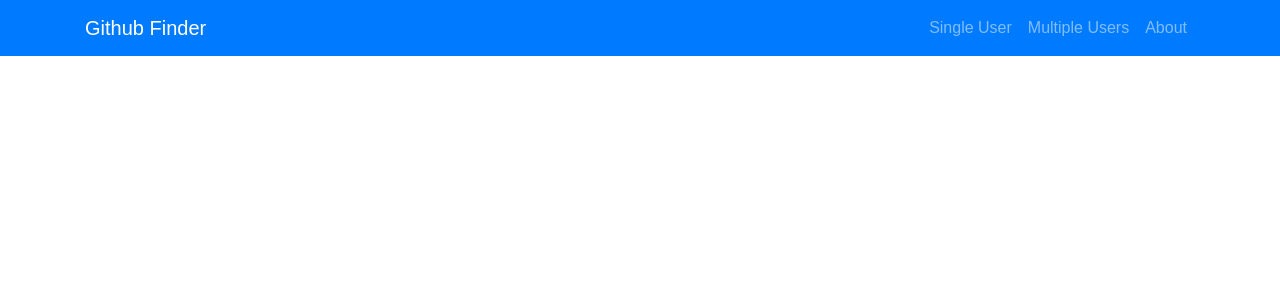
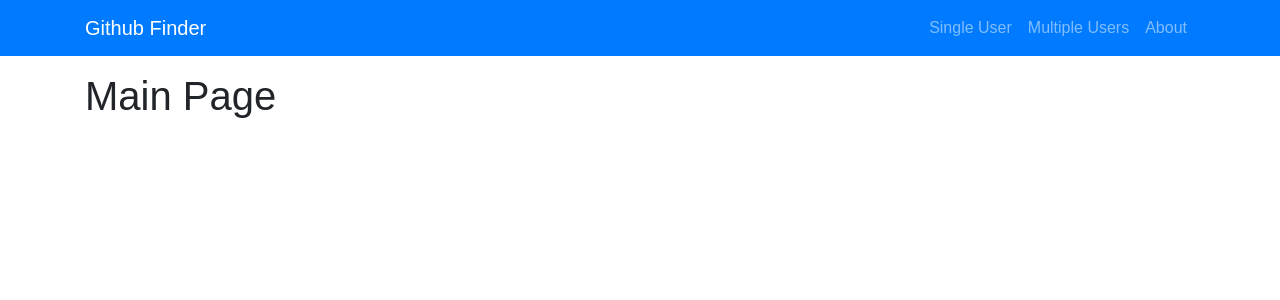
Before and after one commit to DariuszOkonski/react-github-finder, a React (Create React App) app: page / in a window 1280 px wide. Shown: the top 300 px of the page. Built offline with nearby package versions, Linux system fonts and the light colour scheme.

Commit message:
prepare basic routes for app

```diff
--- a/src/App.jsx
+++ b/src/App.jsx
@@ -1,13 +1,25 @@
 import React from 'react';
 import './index.css';
 import Navigation from './Navigation/Navigation';
-import { BrowserRouter } from 'react-router-dom';
+import { BrowserRouter, Switch, Route } from 'react-router-dom';
 
 function App() {
   return (
     <BrowserRouter basename={process.env.PUBLIC_URL}>
       <div className="App">
         <Navigation />
+
+        <div className="container mt-3">
+          <Switch>
+            <Route exact path='/' render={() => <h1>Main Page</h1>} />
+            <Route exact path='/single-user' render={() => <h1>Single User</h1>} />
+            <Route exact path='/multiple-users' render={() => <h1>Multiple Users</h1>} />
+            <Route exact path='/about' render={() => <h1>About</h1>} />
+            <Route render={() => <h1>ERROR</h1>} />
+          </Switch>
+
+
+        </div>
 
 
       </div>
```
